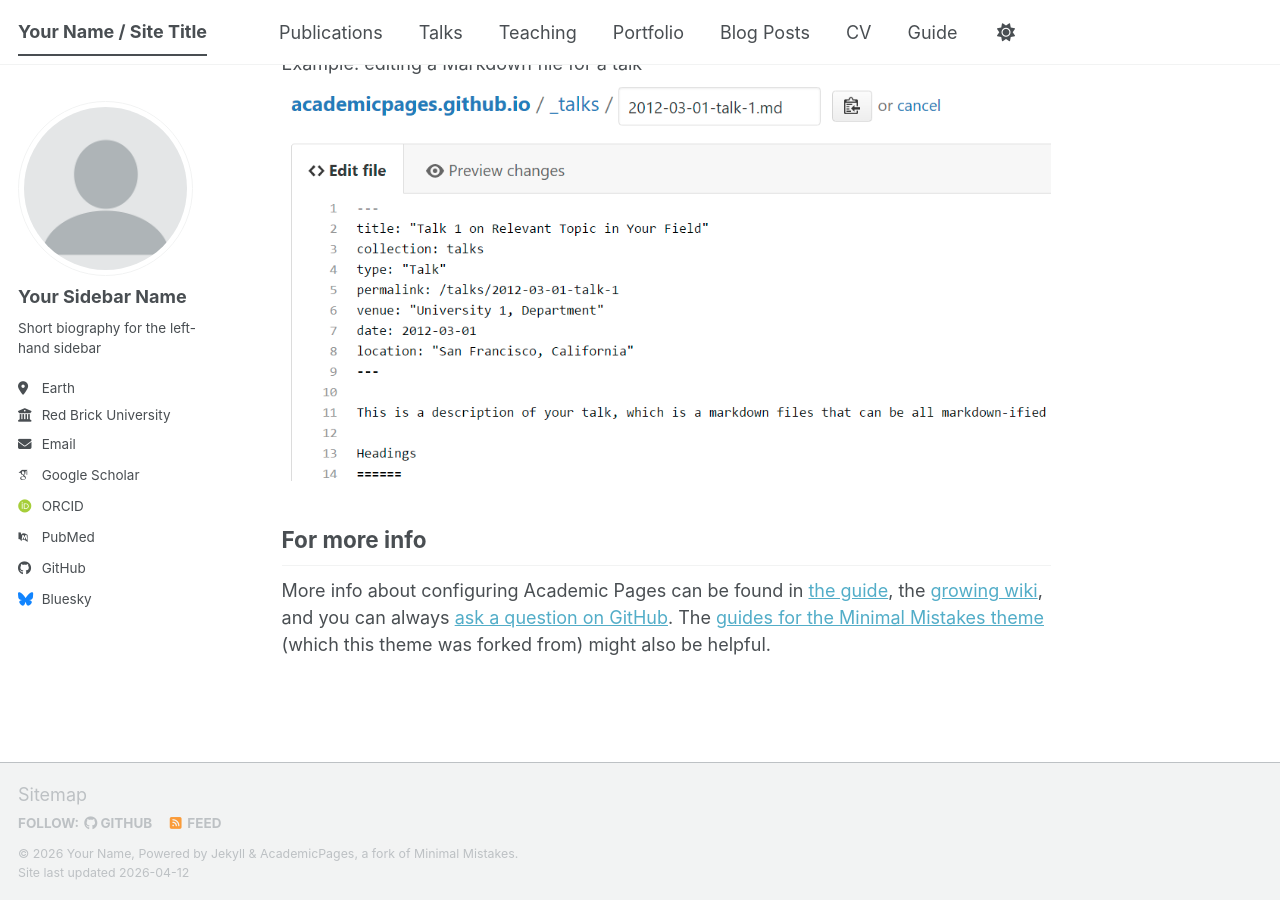
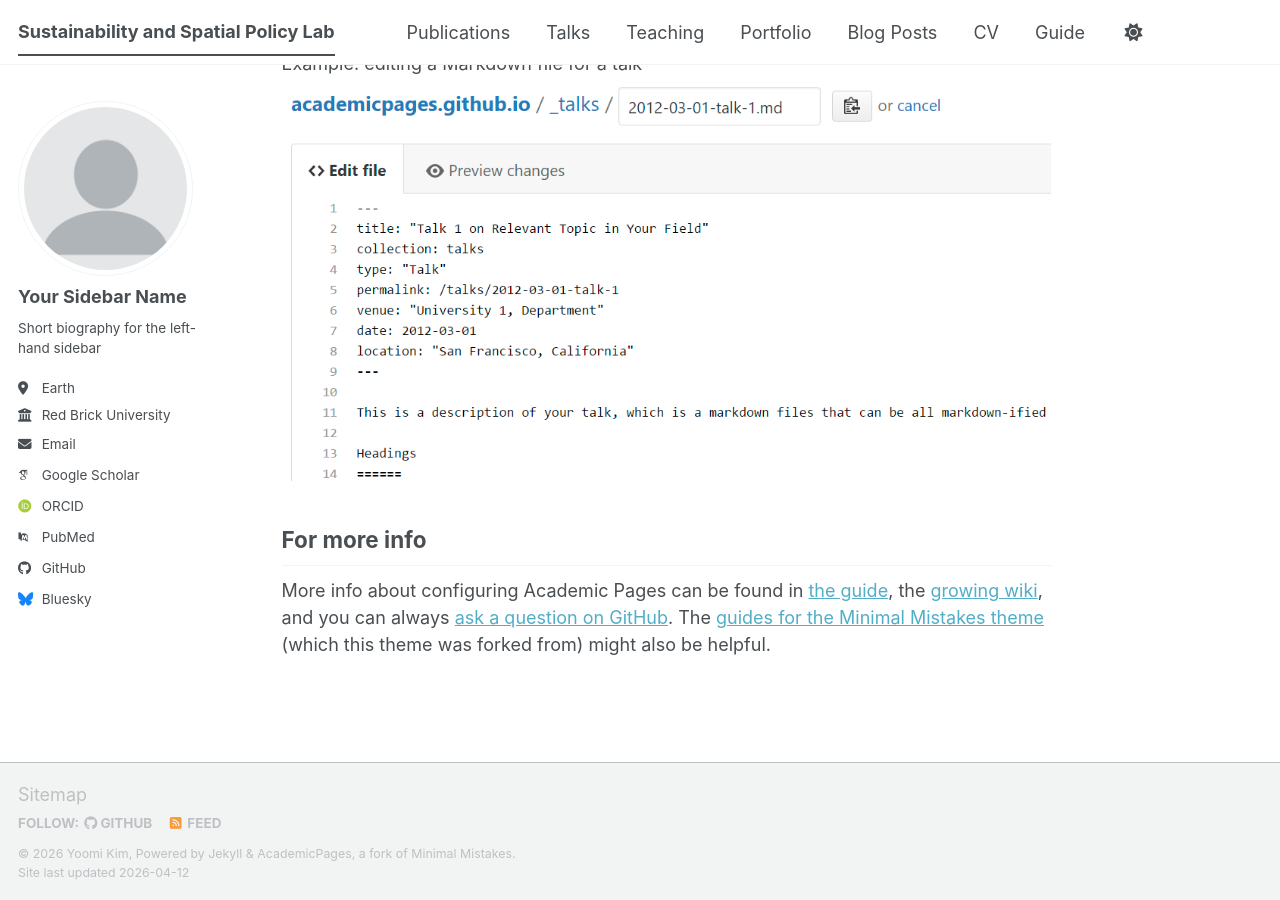
Before and after one commit to ymkim-ssplab/ymkim-ssplab.github.io, a Jekyll site: the page built from _pages/about.md, in a window 1280 px wide and 900 px high, scrolled down 2720 px. Built offline with Jekyll 4.4.1, drawn with Linux system fonts in a browser that asks for light colours; some web fonts are replaced; a script bundle is joined from its source files by our own code; library files that are not in the unit come from our copies.

Commit message:
Update _config.yml

```diff
--- a/_config.yml
+++ b/_config.yml
@@ -9,14 +9,14 @@
 # Basic Site Settings
 locale                   : "en-US"
 site_theme               : "default" # The available themes options are "default", "air", "sunrise", "mint", "dirt" and "contrast"
-title                    : "Your Name / Site Title"
+title                    : "Sustainability and Spatial Policy Lab"
 title_separator          : "-"
-name                     : &name "Your Name"
-description              : &description "Your Name's academic portfolio"   # Update this with a general description of your site, this is the default if not overridden by a page
-url                      : https://academicpages.github.io # The base hostname & protocol for your site e.g. "https://[your GitHub username].github.io",
+name                     : &name "Yoomi Kim"
+description              : &description "Associate Professor of Department of Public Administration, Ewha Womans University"   # Update this with a general description of your site, this is the default if not overridden by a page
+url                      : https://ymkim-ssplab.github.io # The base hostname & protocol for your site e.g. "https://[your GitHub username].github.io",
                                                            # or if you already have some other page hosted on Github then use "https://[your GitHub username].github.io/[Your Repo Name]"
 baseurl                  : "" # the subpath of your site, e.g. "/blog"
-repository               : "academicpages/academicpages.github.io"
+repository               : "ymkim-ssplab/ymkim-ssplab.github.io"
 
 # Site Author - The following control what appear as part of the author content on the side bar.
 #               If a field is blank the icon and link will not appear, otherwise it will be shown.
```
